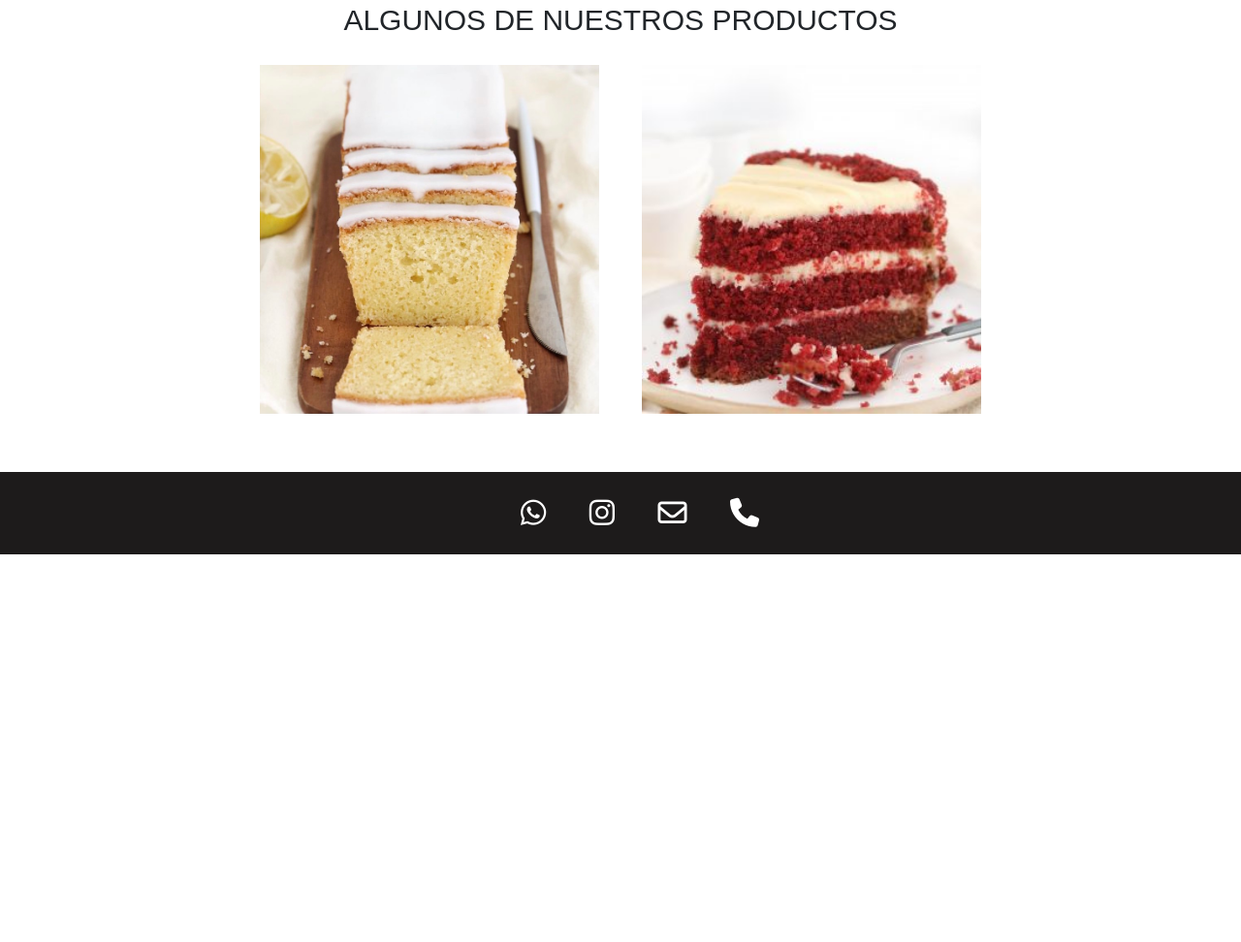
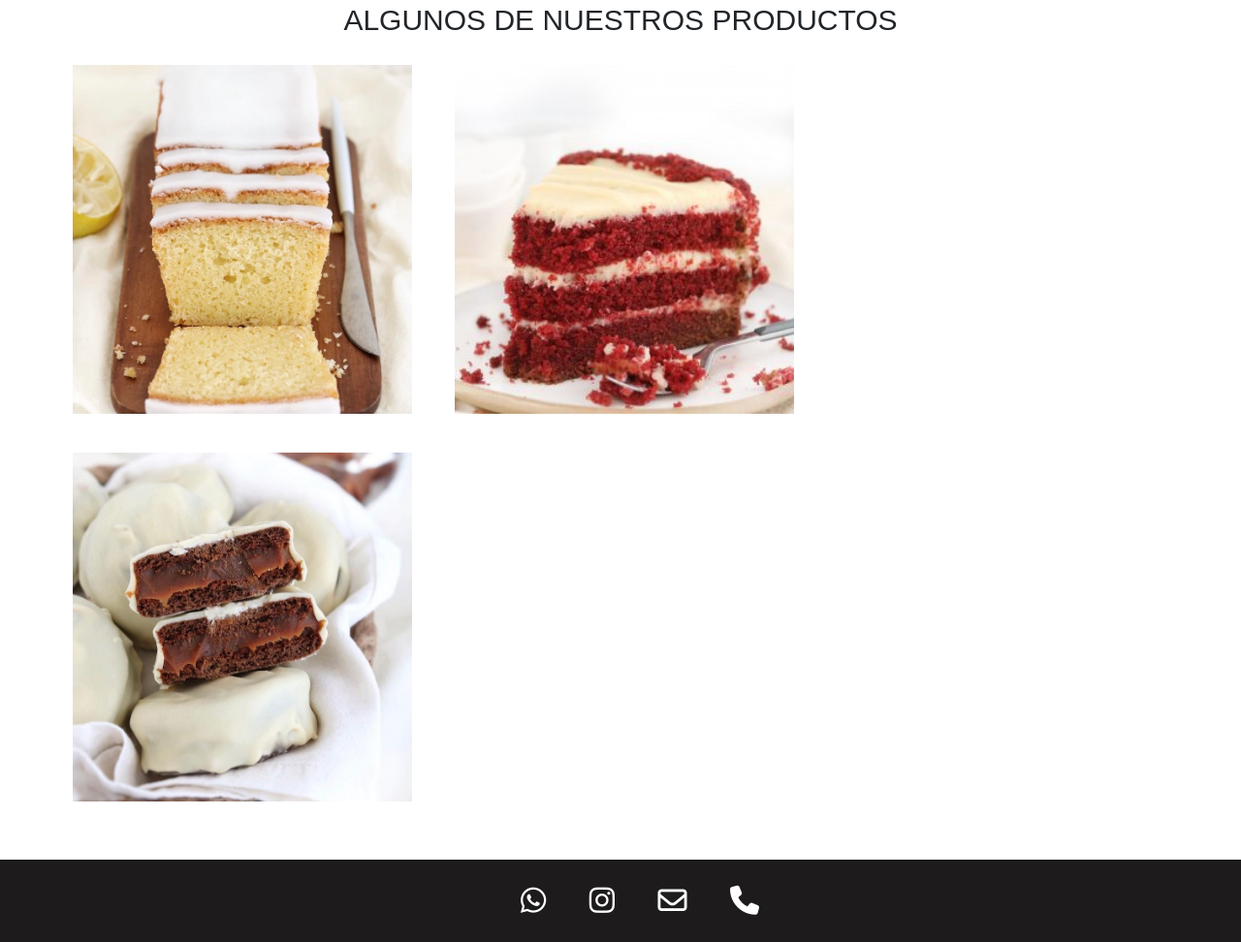
Before and after one commit to martinaalvarez/pralinecakes, a website: page index.html in a window 1280 px wide. Shown: the part 892-1864 px from the top of the page at 97% size. Before the commit the page ends 1464 px from the top, so only its background shows below. Drawn offline with nearby package versions, Linux system fonts and the light colour scheme; a web font is replaced by a local one.

Commit message:
nuevaImagen

```diff
--- a/index.html
+++ b/index.html
@@ -88,6 +88,7 @@
 					<div class="imagenes2__img">
 						<img class="imagenes2__img1" src="assets/img/budin de limon.jpg" width="350px" height="360px">
 						<img class="imagenes2__img1" src="assets/img/Red velvet.jpg" width="350px" height="360px">
+						<img class="imagenes2__img1" src="assets/img/alfajores blancos.jpg" width="350px" height="360px">
 					</div>
 				</section>
 			</div>
```
